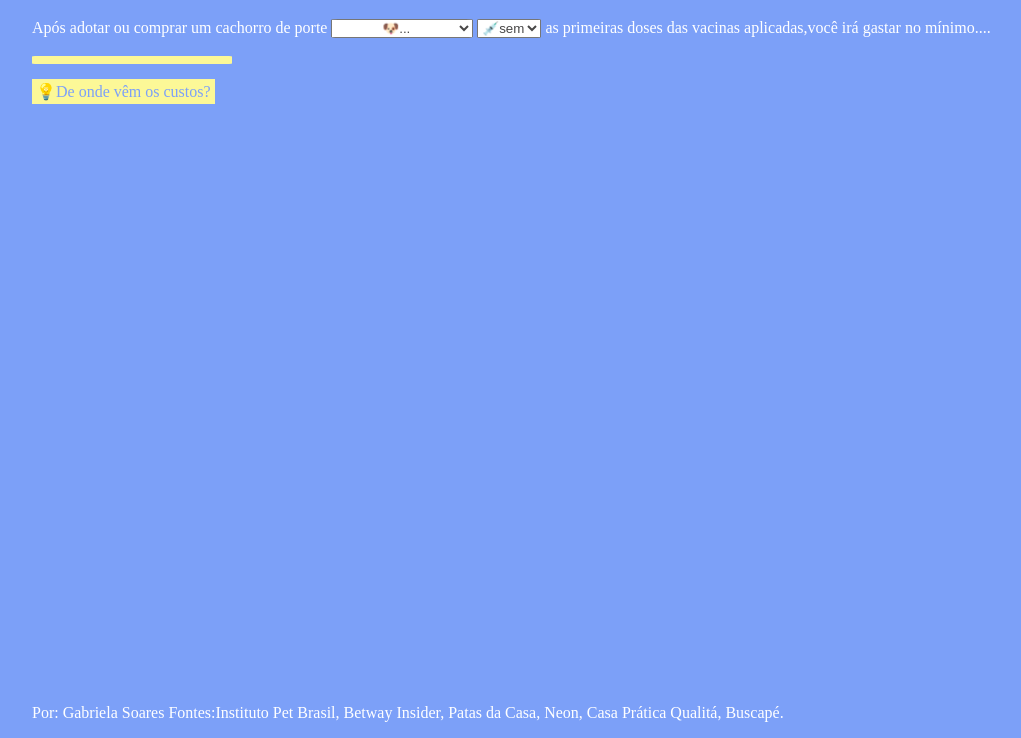
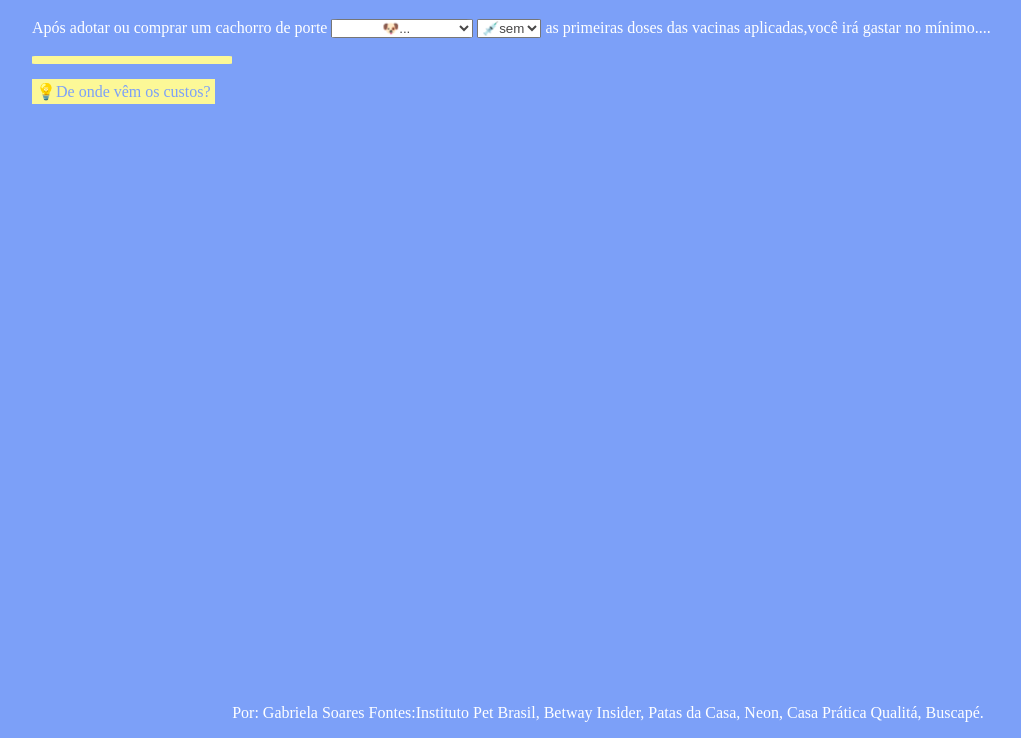
Before and after one commit to Gabrielasramalho/calculadora-pet, a plain HTML site: page calculadora_2/index.html in a window 1280 px wide. Shown: the part 62-800 px from the top of the page, without its empty margins (96-1117 px from the left). Drawn offline with Linux system fonts and the light colour scheme.

Commit message:
Update style.css

```diff
--- a/calculadora_2/style.css
+++ b/calculadora_2/style.css
@@ -60,11 +60,12 @@ font-family: fira Sans;}
     font-size: large;}
 
      footer {
-	   position: fixed;
-	   bottom: 0;
-     margin-top: 100%;
 
-	}
+	     position: fixed;
+	     width: 90%;
+        text-align: center;
+        bottom: 0%;
+      	}
 
 /*? como ajeitar a posição do popup*/
      a {
@@ -112,7 +113,7 @@ a.link{background-color: white;}
 .conteudoPopup > a {
     display: flexbox;
     background-color: #fff;}
- sgv{width: 35px; height: 35px; viewbox: 0 0 35 35; }
+
 
 .popup .botaoFechar {
     display: flexbox;
```
